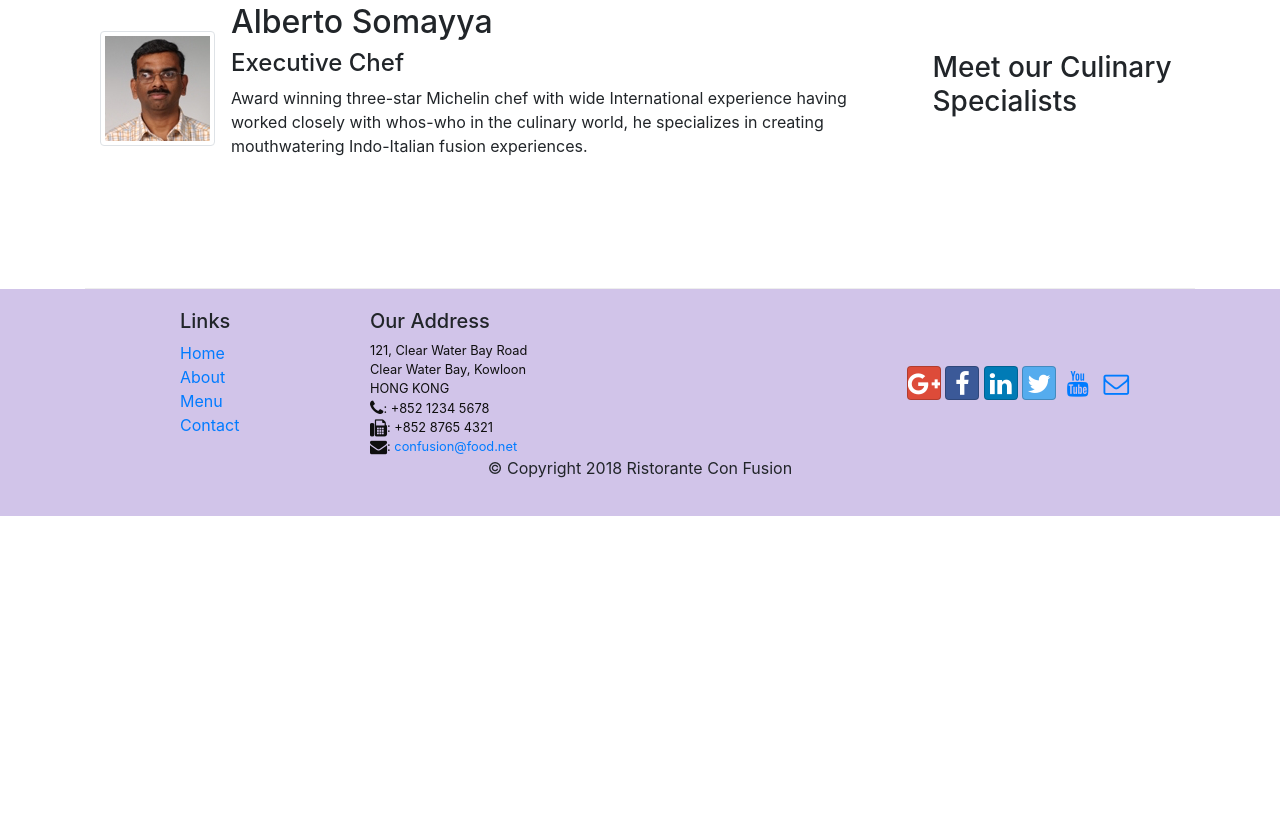
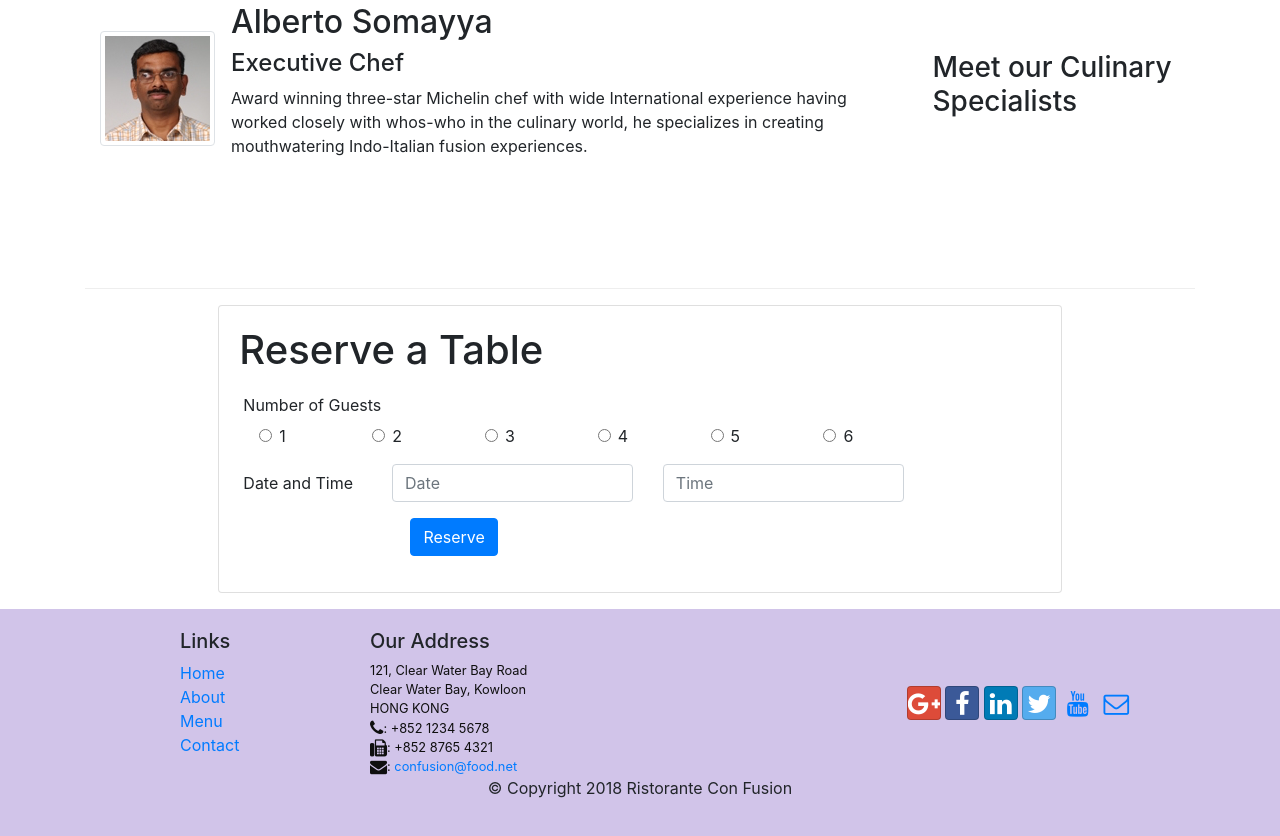
Before and after one commit to alexcaiev/conFusion, a website: page index.html in a window 1280 px wide. Shown: the part 1245-2081 px from the top of the page. Before the commit the page ends 1761 px from the top, so only its background shows below. Drawn offline with nearby package versions, Linux system fonts and the light colour scheme.

Commit message:
Assignment1: First Task

```diff
--- a/index.html
+++ b/index.html
@@ -89,6 +89,66 @@
     </div>
   </div>
 
+  <div class="row">
+    <div class="col-sm-8 col-12 offset-sm-2">
+      <div class="card mb-3 mt-3">
+        <div class="card-body">
+            <h1 class="card-title">Reserve a Table</h1>
+          <form>
+            <div class="form-group row ml-1">
+              <label for="numguest" class="col-2-md col-form-label mr-3">Number of Guests</label>
+              <div class="col-12 col-sm-10 ml-3">
+                <div class="row">
+                  <div class="form-check col-sm-2 col-12">
+                    <input type="radio" class="form-check-input" name="numguest" id="one">
+                    <label for="one" class="form-check-label">1</label>
+                  </div>
+                  <div class="form-check col-sm-2 col-12">
+                    <input type="radio" class="form-check-input" name="numguest" id="two">
+                    <label for="two" class="form-check-label">2</label>
+                  </div>
+                  <div class="form-check col-sm-2 col-12">
+                    <input type="radio" class="form-check-input" name="numguest" id="three">
+                    <label for="three" class="form-check-label">3</label>
+                  </div>
+                  <div class="form-check col-sm-2 col-12">
+                    <input type="radio" class="form-check-input" name="numguest" id="four">
+                    <label for="four" class="form-check-label">4</label>
+                  </div>
+                  <div class="form-check col-sm-2 col-12">
+                    <input type="radio" class="form-check-input" name="numguest" id="five">
+                    <label for="five" class="form-check-label">5</label>
+                  </div>
+                  <div class="form-check col-sm-2 col-12">
+                    <input type="radio" class="form-check-input" name="numguest" id="six">
+                    <label for="six" class="form-check-label">6</label>
+                  </div>
+                </div>
+              </div>
+            </div>
+            <div class="form-group row ml-1">
+              <label for="datetime" class="col-2-md col-form-label mr-4">Date and Time</label>
+              <div class="col-md-4">
+                <input type="text" class="form-control" id="date" name="date" placeholder="Date">
+              </div>
+              <div class="col-md-4">
+                <input type="text" class="form-control" id="time" name="time" placeholder="Time">
+              </div>
+            </div>
+            <div class="form-group row ml-4">
+              <div class="offset-md-2 col-md-10">
+                <button type="submit" class="btn btn-primary">
+                  Reserve
+                </button>
+              </div>
+            </div>
+          </form>
+        </div>
+      </div>
+    </div>
+    <div class="col-sm-2"></div>
+  </div>
+
   <footer class="footer">
     <div class="container">
       <div class="row">
```
Lines whose indentation alone changed are shown as unchanged.
